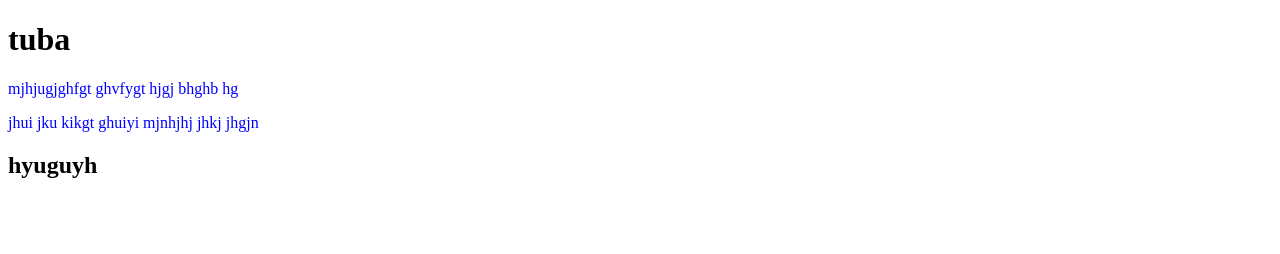
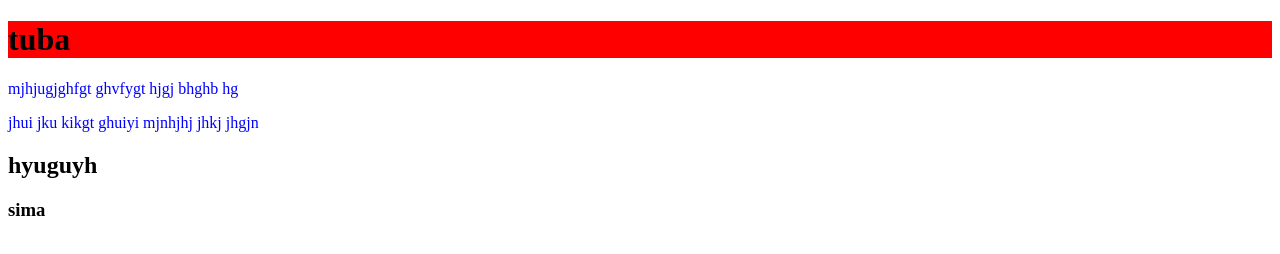
Before and after one commit to tubatasnim/new-repo, a plain HTML site: page index.html in a window 1280 px wide. Drawn offline with Linux system fonts and the light colour scheme.

Commit message:
color changed red

```diff
--- a/index.html
+++ b/index.html
@@ -12,6 +12,6 @@
     <p>mjhjugjghfgt ghvfygt hjgj bhghb hg</p>
     <p>jhui jku kikgt ghuiyi mjnhjhj jhkj jhgjn</p>
     <h2>hyuguyh</h2>
-
+    <h3>sima</h3>
 </body>
 </html>
--- a/style.css
+++ b/style.css
@@ -1,3 +1,6 @@
 p{
     color:blue;
 }
+h1{
+    background-color: red;
+}
```
